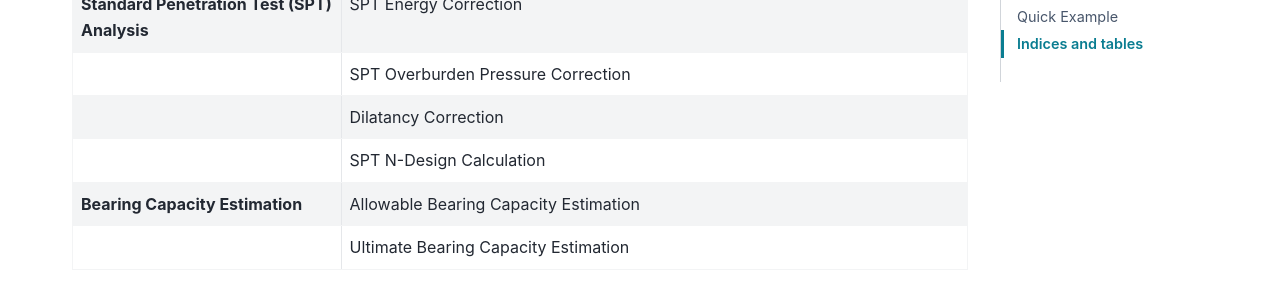
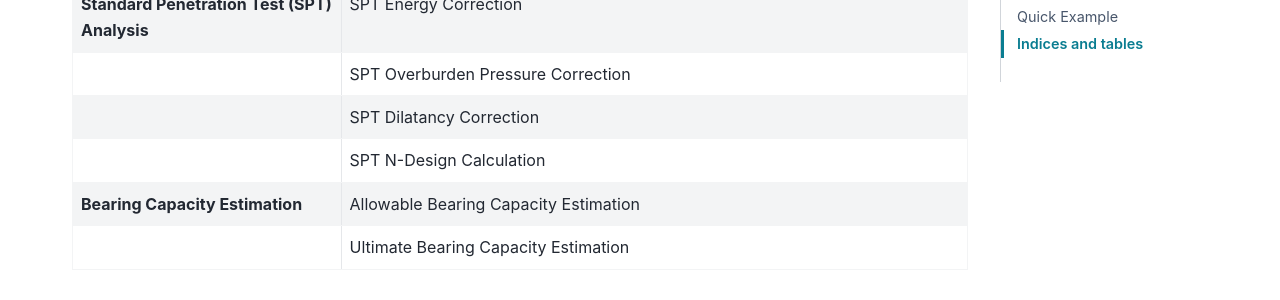
Before and after one commit to patrickboateng/geolysis, a Sphinx documentation site: the page built from docs/index.rst, in a window 1280 px wide and 900 px high, scrolled down 511 px. Shown: the part 153-453 px from the top of the window. Built offline with Sphinx 7.4.7 and the PyData theme 0.15.4, drawn with Linux system fonts in a browser that asks for light colours; nearby versions of some CDN libraries.

Commit message:
minor change

```diff
--- a/docs/index.rst
+++ b/docs/index.rst
@@ -45,7 +45,7 @@ Features
    * -
      - SPT Overburden Pressure Correction
    * -
-     - Dilatancy Correction
+     - SPT Dilatancy Correction
    * -
      - SPT N-Design Calculation
    * - **Bearing Capacity Estimation**
```
